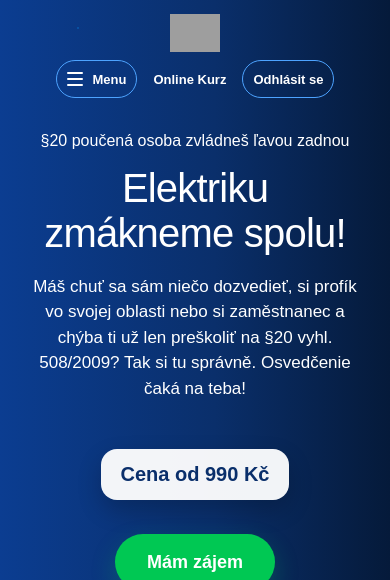
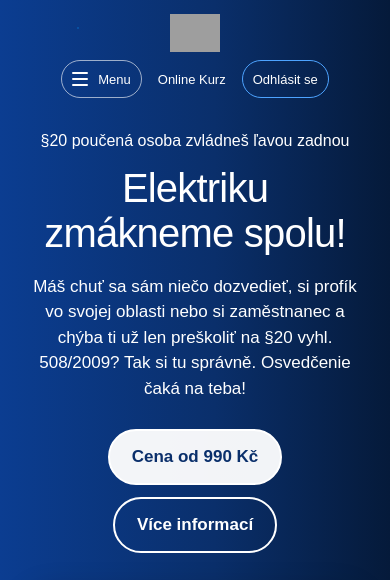
Before and after one commit to BignerCZE/Elektroakademie, a Django app: page / in a window 390 px wide. Shown: the top 580 px of the page. Run offline with Django 5.2, Linux system fonts and the light colour scheme; a user stored in the database is signed in; grey boxes are pictures that could not be loaded.

Commit message:
ladím CTA

```diff
--- a/courses/static/courses/css/base.css
+++ b/courses/static/courses/css/base.css
@@ -172,7 +172,7 @@ img {
 
 .login-link {
     color: #ffffff;
-    font-size: 18px;
+    font-size: 17px;
     white-space: nowrap;
 }
 
@@ -236,31 +236,42 @@ img {
     .topbar-actions {
         width: 100%;
         justify-content: center;
+        align-items: center;
         gap: 8px;
         margin-left: 0;
     }
 
-    .mobile-menu-toggle {
+    .mobile-menu-toggle,
+    .topbar-actions .login-link,
+    .topbar-actions .cta-button.primary,
+    .outline-button {
         display: inline-flex;
-        min-height: 40px;
-        padding: 0 14px;
-        font-size: 14px;
-    }
-
-    .login-link,
-    .outline-button {
+        align-items: center;
+        justify-content: center;
+        height: 40px;
         min-height: 40px;
         padding: 0 14px;
         border-radius: 999px;
         font-size: 14px;
-        font-weight: 700;
+        font-weight: 400;
+        line-height: 1;
+        white-space: nowrap;
     }
 
-    .login-link {
-        display: inline-flex;
-        align-items: center;
-        justify-content: center;
+    .mobile-menu-toggle {
+        border: 1px solid rgba(255, 255, 255, 0.6);
+        background: transparent;
         color: #ffffff;
+    }
+
+    .topbar-actions .login-link {
+        color: #ffffff;
+    }
+
+    .topbar-actions .cta-button.primary {
+        background: var(--color-green);
+        color: #ffffff;
+        box-shadow: 0 10px 25px rgba(0, 200, 83, 0.25);
     }
 
     .top-navigation {
@@ -304,14 +315,27 @@ img {
     }
 
     .mobile-menu-toggle,
-    .login-link,
+    .topbar-actions .login-link,
+    .topbar-actions .cta-button.primary,
     .outline-button {
+        height: 38px;
         min-height: 38px;
         padding: 0 10px;
         font-size: 13px;
+        font-weight: 400;
+        line-height: 1;
     }
 
     .hamburger-icon span {
         width: 16px;
     }
 }
+
+.topbar-actions .cta-button.primary {
+    min-height: 42px;
+    padding-top: 0;
+    padding-bottom: 0;
+    font-size: 17px;
+    font-weight: 700;
+
+}
--- a/courses/static/courses/css/landing.css
+++ b/courses/static/courses/css/landing.css
@@ -83,45 +83,48 @@
     box-shadow: 0 8px 22px rgba(0, 0, 0, 0.18);
 }
 
-/* Shared CTA */
+/* Shared CTA - only inside landing page */
 
-.cta-buttons {
+.landing-page .cta-buttons {
     display: flex;
+    align-items: center;
     justify-content: center;
     gap: 16px;
-    margin-top: 24px;
+    margin-top: 32px;
     flex-wrap: wrap;
 }
 
-.cta-button {
+.landing-page .cta-button,
+.landing-page .price-box {
     display: inline-flex;
     align-items: center;
     justify-content: center;
-    min-height: 56px;
+    min-height: 58px;
     padding: 0 32px;
     border-radius: 999px;
-    color: #ffffff;
     font-size: 18px;
     font-weight: 700;
     text-decoration: none;
     transition: 0.2s ease;
 }
 
-.cta-button.primary {
+.landing-page .cta-button.primary {
     background: var(--color-green);
+    color: #ffffff;
     box-shadow: 0 10px 25px rgba(0, 200, 83, 0.25);
 }
 
-.cta-button.primary:hover {
+.landing-page .cta-button.primary:hover {
     background: #00b248;
 }
 
-.cta-button.secondary {
+.landing-page .cta-button.secondary {
     border: 2px solid #ffffff;
     background: transparent;
+    color: #ffffff;
 }
 
-.cta-button.secondary:hover {
+.landing-page .cta-button.secondary:hover {
     background: rgba(255, 255, 255, 0.1);
 }
 
@@ -179,16 +182,20 @@
 
 /* Price */
 
-.price-box {
-    display: inline-flex;
-    align-items: center;
-    gap: 16px;
-    margin: 20px auto 10px;
-    padding: 12px 20px;
-    border-radius: 16px;
+.landing-page .price-box {
+    border: 2px solid #ffffff;
     background: rgba(255, 255, 255, 0.95);
-    color: var(--color-dark-text);
-    box-shadow: 0 10px 25px rgba(0, 0, 0, 0.2);
+    color: var(--color-bg-mid);
+    box-shadow: none;
+}
+
+.landing-page .price-link {
+    cursor: pointer;
+}
+
+.landing-page .price-link:hover {
+    transform: translateY(-2px);
+    background: #ffffff;
 }
 
 .price-label {
@@ -206,8 +213,8 @@
 
 .price-new {
     color: var(--color-bg-mid);
-    font-size: 20px;
-    font-weight: 600;
+    font-size: 18px;
+    font-weight: 700;
 }
 
 /* Hero visual */
@@ -548,6 +555,7 @@
     border: none;
     cursor: pointer;
 }
+
 /* Video modal */
 
 .video-modal {
@@ -649,6 +657,7 @@
     html {
         scroll-padding-top: calc(var(--header-height) - 45px);
     }
+
     .landing-page {
         height: auto;
     }
@@ -665,8 +674,6 @@
     .page-section {
         scroll-margin-top: calc(var(--header-height) - 45px);
     }
-
-
 
     .page-section + .page-section {
         margin-top: 36px;
@@ -685,10 +692,20 @@
         font-size: 40px;
     }
 
-    .price-box {
-        flex-direction: column;
-        gap: 6px;
-        padding: 14px 20px;
+    .landing-page .cta-buttons {
+        gap: 12px;
+        margin-top: 28px;
+    }
+
+    .landing-page .cta-button,
+    .landing-page .price-box {
+        min-height: 56px;
+        padding: 0 22px;
+        font-size: 17px;
+    }
+
+    .price-new {
+        font-size: 17px;
     }
 
     .hero-visual {
@@ -735,11 +752,9 @@
         min-height: auto;
     }
 
-
     .contact-box {
         padding: 24px;
     }
-
 
     .contact-form .cta-button {
         width: 100%;
--- a/courses/templates/courses/base.html
+++ b/courses/templates/courses/base.html
@@ -7,8 +7,8 @@
         <meta name="viewport" content="width=device-width, initial-scale=1.0">
         <title>{% block title %}Elektroakademie{% endblock %}</title>
 
-        <link rel="stylesheet" href="{% static 'courses/css/base.css' %}?v=7">
-        <link rel="stylesheet" href="{% static 'courses/css/app.css' %}?v=1">
+        <link rel="stylesheet" href="{% static 'courses/css/base.css' %}?v=8">
+        <link rel="stylesheet" href="{% static 'courses/css/app.css' %}?v=2">
         {% block extra_css %}{% endblock %}
     </head>
 
--- a/courses/templates/courses/index.html
+++ b/courses/templates/courses/index.html
@@ -4,7 +4,7 @@
 {% block title %}Elektroakademie{% endblock %}
 
 {% block extra_css %}
-<link rel="stylesheet" href="{% static 'courses/css/landing.css' %}?v=10">
+<link rel="stylesheet" href="{% static 'courses/css/landing.css' %}?v=11">
 {% endblock %}
 
 {% block content %}
@@ -34,12 +34,13 @@
                             Osvedčenie čaká na teba!
                         </p>
 
-                        <div class="price-box">
-                            <div class="price-new">Cena od 990 Kč</div>
-                        </div>
+
 
                         <div class="cta-buttons">
-                            <a href="{{ register_url }}" class="cta-button primary">Mám zájem</a>
+                            <a href="{% url 'register' %}" class="price-box price-link">
+                                <div class="price-new">Cena od 990 Kč</div>
+                            </a>
+
                             <a href="#courses" class="cta-button secondary">Více informací</a>
                         </div>
                     </div>
@@ -149,9 +150,7 @@
                         </article>
                     </div>
 
-                    <div class="guide-actions">
-                        <a href="{{ register_url }}" class="cta-button primary">Mám zájem</a>
-                    </div>
+
                 </div>
             </div>
         </section>
```
